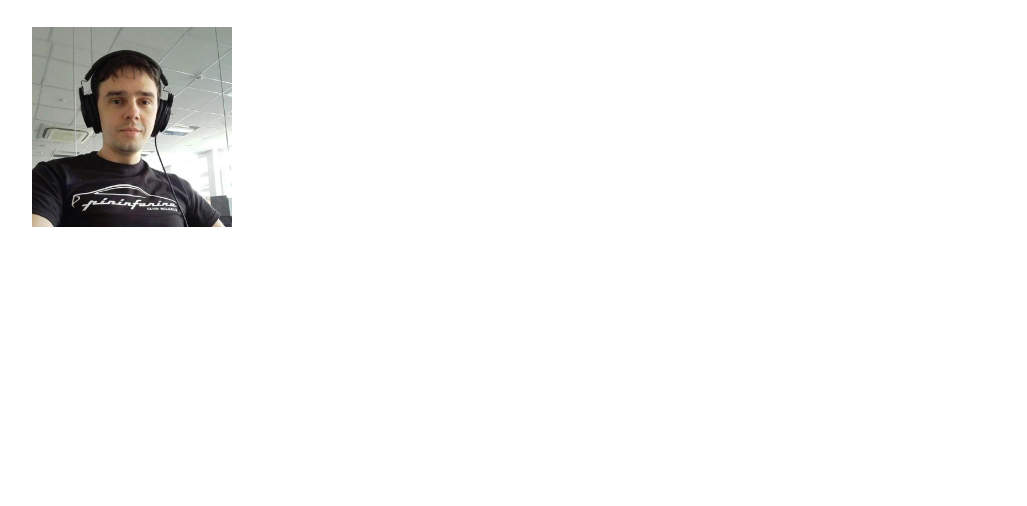
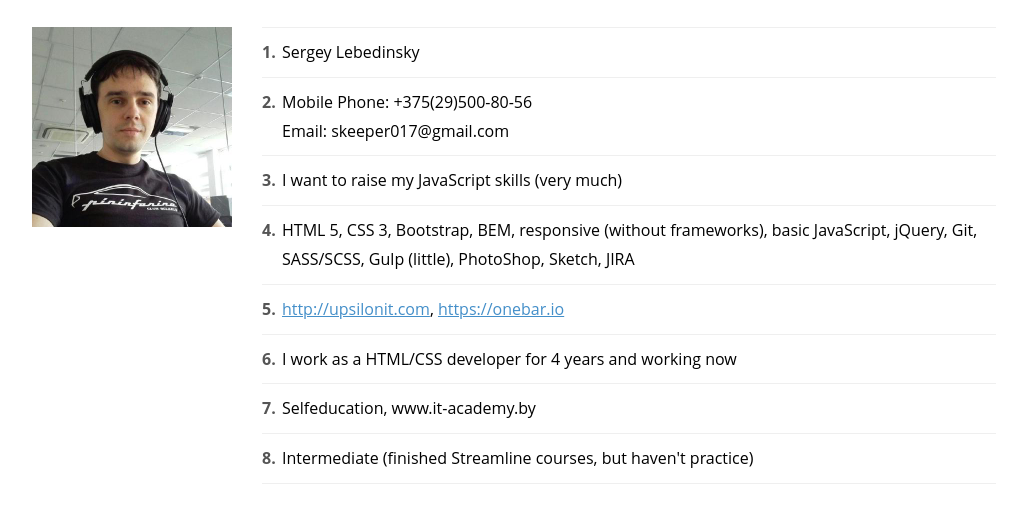
Before and after one commit to skeeper017/rsschool-2019Q1-cv, a plain HTML site: page index.html in a window 1280 px wide. Shown: the part 76-582 px from the top of the page, without its empty margins (126-1153 px from the left). Drawn offline with Linux system fonts and the light colour scheme.

Commit message:
feat: add main info markup + styles

```diff
--- a/index.html
+++ b/index.html
@@ -15,7 +15,44 @@
         <img class="avatar" src="images/ava.jpg" alt="My photo">
       </div>
       <div class="main-content__info">
-
+        <div class="main-content__item">
+          <span class="main-content__item_number">1.</span>
+          <span class="main-content__item_info">Sergey Lebedinsky</span>
+        </div>
+        <div class="main-content__item">
+          <span class="main-content__item_number">2.</span>
+          <span class="main-content__item_info">
+            Mobile Phone: +375(29)500-80-56<br>
+            Email: skeeper017@gmail.com
+          </span>
+        </div>
+        <div class="main-content__item">
+          <span class="main-content__item_number">3.</span>
+          <span class="main-content__item_info">I want to raise my JavaScript skills (very much)</span>
+        </div>
+        <div class="main-content__item">
+          <span class="main-content__item_number">4.</span>
+          <span class="main-content__item_info">HTML 5, CSS 3, Bootstrap, BEM, responsive (without frameworks), basic JavaScript, jQuery, Git, SASS/SCSS, Gulp (little), PhotoShop, Sketch, JIRA</span>
+        </div>
+        <div class="main-content__item">
+          <span class="main-content__item_number">5.</span>
+          <span class="main-content__item_info">
+              <a class="main-content__item_link" href="http://upsilonit.com" target="_blank">http://upsilonit.com</a>,
+              <a class="main-content__item_link" href="https://onebar.io" target="_blank">https://onebar.io</a>
+          </span>
+        </div>
+        <div class="main-content__item">
+          <span class="main-content__item_number">6.</span>
+          <span class="main-content__item_info">I work as a HTML/CSS developer for 4 years and working now</span>
+        </div>
+        <div class="main-content__item">
+          <span class="main-content__item_number">7.</span>
+          <span class="main-content__item_info">Selfeducation, www.it-academy.by</span>
+        </div>
+        <div class="main-content__item">
+          <span class="main-content__item_number">8.</span>
+          <span class="main-content__item_info">Intermediate (finished Streamline courses, but haven't practice)</span>
+        </div>
       </div>
     </div>
   </div>
--- a/styles.css
+++ b/styles.css
@@ -93,3 +93,33 @@ table {
 .avatar {
   max-width: 400px;
 }
+
+.main-content__info {
+  width: calc(100% - 230px);
+}
+
+.main-content__item {
+  position: relative;
+  line-height: 1.8;
+  padding: 10px 0 10px 20px;
+  border-bottom: 1px solid #efefef;
+}
+
+.main-content__item:first-child {
+  border-top: 1px solid #efefef;
+}
+
+.main-content__item_number {
+  position: absolute;
+  left: 0;
+  color: #555555;
+  font-weight: 700;
+}
+
+.main-content__item_link {
+  color: #448fc9;
+}
+
+.main-content__item_link:hover {
+  text-decoration: none;
+}
```
